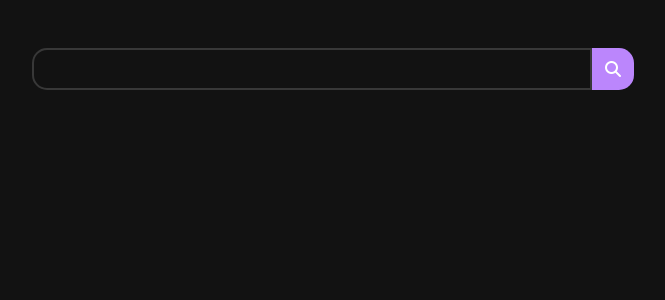
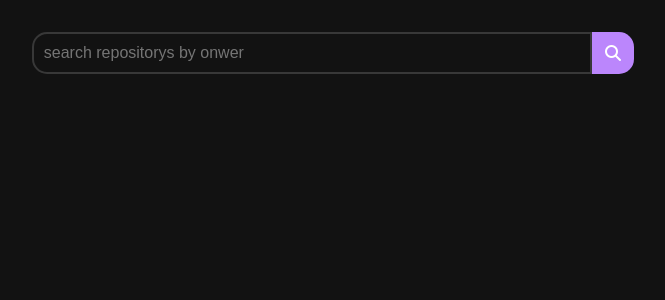
Before and after one commit to jaderAdriel/searching-users-repo, a React (Create React App) app: page / in a window 1280 px wide. Shown: the top 300 px of the page, without its empty margins (307-972 px from the left). Built offline with nearby package versions, Linux system fonts and the light colour scheme.

Commit message:
:ok_hand: style: rename function

```diff
--- a/src/App.css
+++ b/src/App.css
@@ -13,7 +13,6 @@
   min-height: 100vh;
   height: max-content;
   color: #fff;
-  padding: 1em;
 }
 
 textarea:focus, input:focus{
--- a/src/components/Form.js
+++ b/src/components/Form.js
@@ -1,9 +1,9 @@
 
 import styles from './Form.module.scss';
 
-function Form({setUser}) {
+function Form({setUser, user}) {
 
-    function getValue(e) {
+    function handleFormEvent(e) {
         e.preventDefault();
         const user = document.getElementById("user").value;
         setUser(user);
@@ -17,10 +17,11 @@ function Form({setUser}) {
                 type="search"
                 name="user"
                 id="user"
+                placeholder="search repositorys by onwer "
                 className={styles.search__input}
                 autoComplete="off"
             />
-            <button onClick={getValue} className={styles.search__button}>
+            <button onClick={handleFormEvent} className={styles.search__button}>
                 <i className="fa-solid fa-magnifying-glass search__icon"></i>
             </button>
             </div>
```
